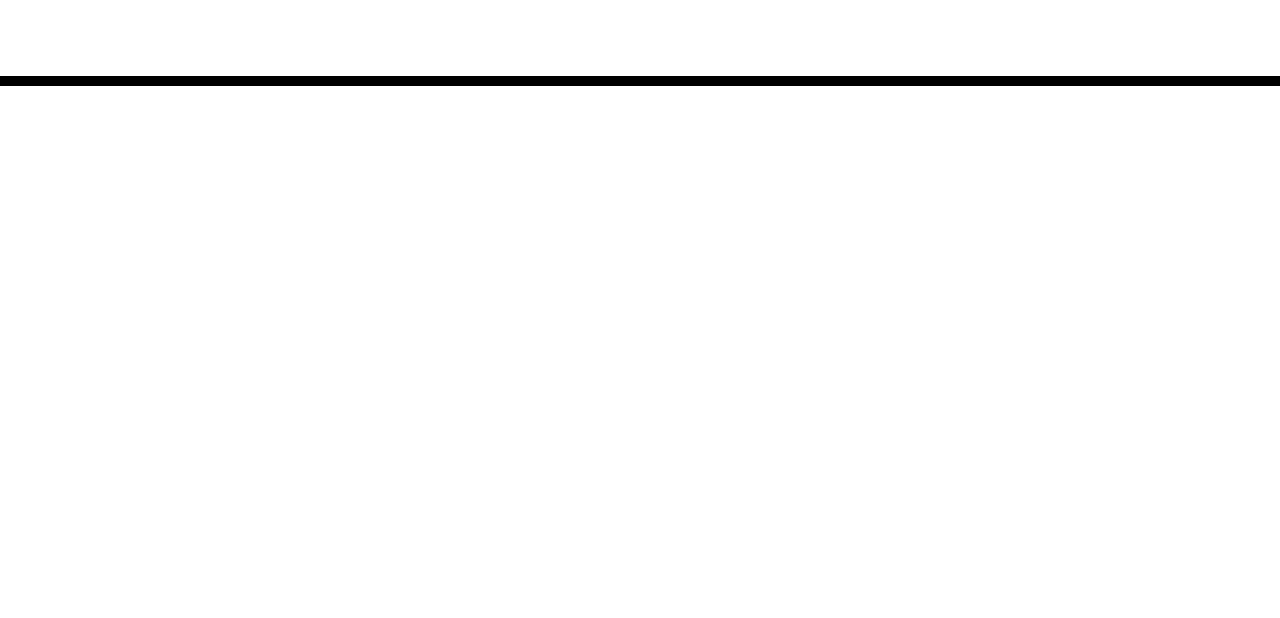
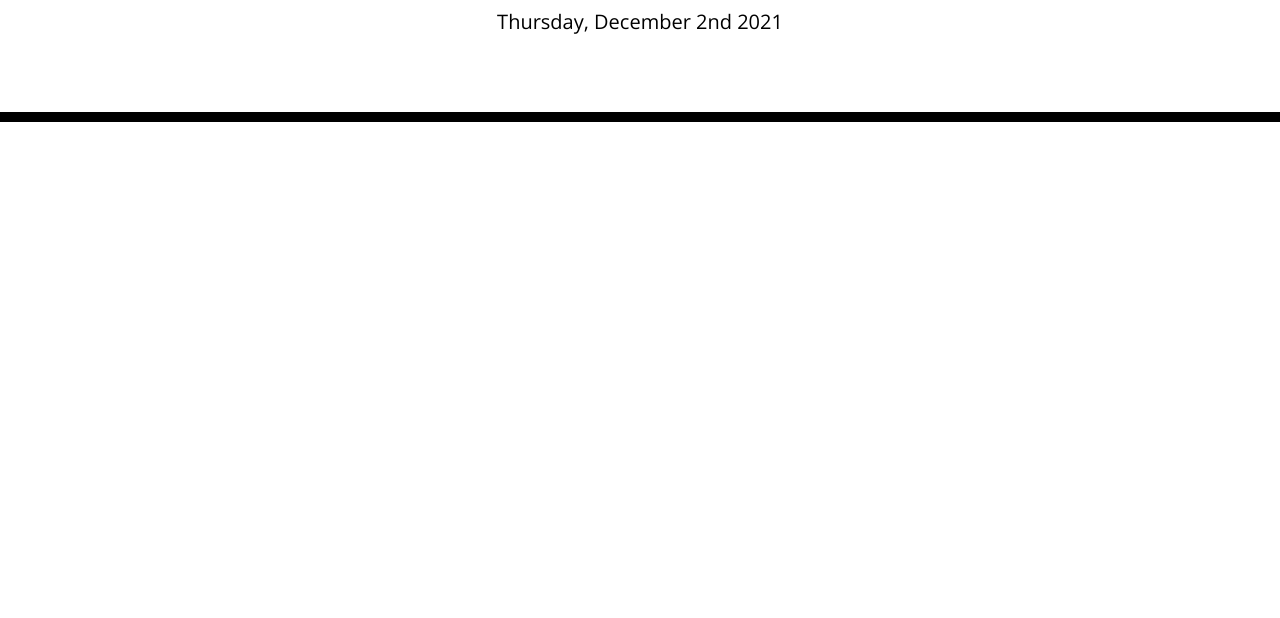
Before and after one commit to mmlawton15/WorkdayScheduler, a plain HTML site: page Develop/index.html in a window 1280 px wide. Shown: the part 182-800 px from the top of the page. Drawn offline with nearby package versions, Linux system fonts and the light colour scheme.

Commit message:
figured out p element for the date, woohoo

```diff
--- a/Develop/assets/script.js
+++ b/Develop/assets/script.js
@@ -1,5 +1,5 @@
-// GIVEN I am using a daily planner to create a schedule
-// WHEN I open the planner
+// DONE - GIVEN I am using a daily planner to create a schedule
+// DONE - WHEN I open the planner
 // THEN the current day is displayed at the top of the calendar
 // WHEN I scroll down
 // THEN I am presented with time blocks for standard business hours
@@ -11,3 +11,7 @@
 // THEN the text for that event is saved in local storage
 // WHEN I refresh the page
 // THEN the saved events persist
+
+
+//p element date. Get the item with the ID of current day and set it to whatever the current date is
+document.getElementById("currentDay").textContent += moment().format('dddd, MMMM Do YYYY');
--- a/Develop/assets/style.css
+++ b/Develop/assets/style.css
@@ -3,7 +3,6 @@ body {
   font-size: 16px;
   line-height: 1;
 }
-
 
 textarea{
   background: transparent;
@@ -13,7 +12,6 @@ textarea{
   border-left: 1px solid black;
   padding: 10px;
 }
-
 
 .jumbotron {
   text-align: center;
```
